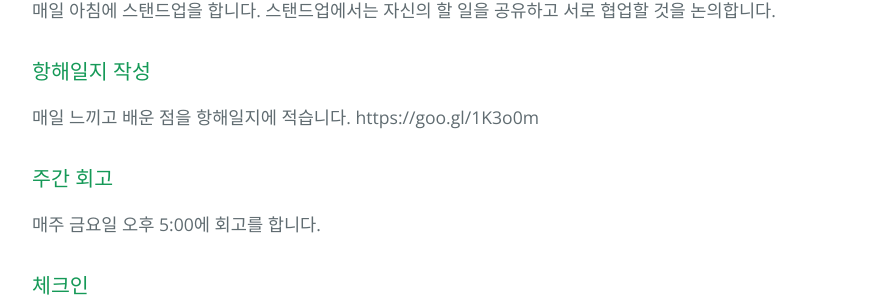
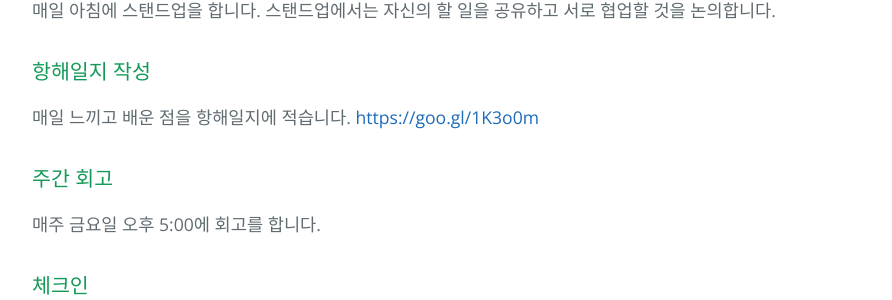
Before and after one commit to parti-coop/parti-group, a Jekyll site: the page built from docs/process.md, in a window 1280 px wide and 900 px high, scrolled down 1517 px. Shown: the part 155-455 px from the top of the window, without its empty margins (192-1084 px from the left). Built offline with Jekyll 4.4.1, drawn with Linux system fonts in a browser that asks for light colours.

Commit message:
항해일지 링크 걸기

```diff
--- a/docs/process.md
+++ b/docs/process.md
@@ -53,7 +53,7 @@ layout: default
 
 ### 항해일지 작성
 
-매일 느끼고 배운 점을 항해일지에 적습니다. https://goo.gl/1K3o0m
+매일 느끼고 배운 점을 항해일지에 적습니다. <https://goo.gl/1K3o0m>
 
 ### 주간 회고
 
```
